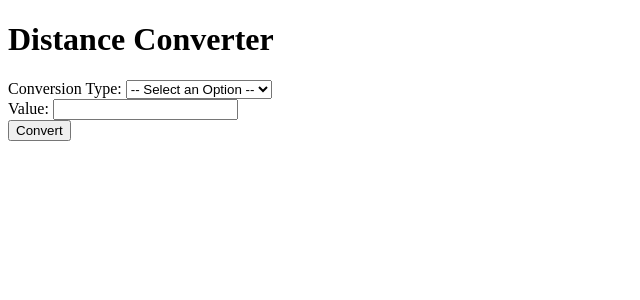
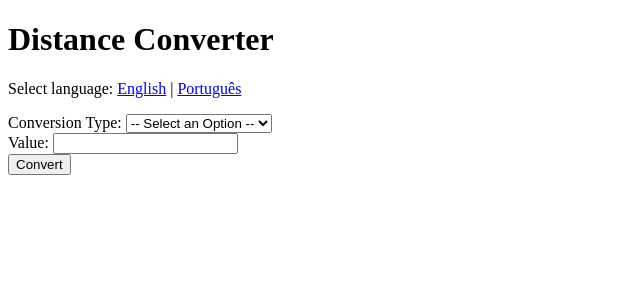
Before and after one commit to guiathayde/distance-converter-spring-java, a Spring Boot app: page / in a window 1280 px wide. Shown: the top 300 px of the page, without its empty margins (0-640 px from the left). Run offline with Spring Boot 4, Linux system fonts and the light colour scheme.

Commit message:
feat: Implement manual language switching
This commit introduces functionality for you to manually switch the application language between English and Portuguese.

Changes include:
- Configured `SessionLocaleResolver` to store the selected locale in your session, defaulting to English.
- Added a `LocaleChangeInterceptor` that changes the locale based on a 'lang' request parameter (e.g., ?lang=en, ?lang=pt_BR).
- Updated `index.html` and `result.html` to include language selection links that utilize this 'lang' parameter.
- Added new internationalization keys for the language selection UI text to `messages.properties` and `messages_pt_BR.properties`.

You can now click on "English" or "Português" links to change the display language of the application. The selected language will persist throughout your session.

```diff
--- a/src/main/resources/messages.properties
+++ b/src/main/resources/messages.properties
@@ -25,3 +25,8 @@ unit.feet=feet
 error.invalidInput=Invalid conversion type or value. Please check your input.
 error.missingOption=Please select a conversion type.
 error.missingValue=Please enter a value to convert.
+
+# Language Selection
+language.select=Select language:
+language.english=English
+language.portuguese=Portuguese
--- a/src/main/resources/messages_pt_BR.properties
+++ b/src/main/resources/messages_pt_BR.properties
@@ -25,3 +25,8 @@ unit.feet=pés
 error.invalidInput=Tipo de conversão ou valor inválido. Por favor, verifique sua entrada.
 error.missingOption=Por favor, selecione um tipo de conversão.
 error.missingValue=Por favor, insira um valor para converter.
+
+# Seleção de Idioma
+language.select=Selecione o idioma:
+language.english=Inglês
+language.portuguese=Português
--- a/src/main/resources/templates/index.html
+++ b/src/main/resources/templates/index.html
@@ -6,6 +6,14 @@
 </head>
 <body>
     <h1 th:text="#{form.title}">Distance Converter</h1>
+
+    <div>
+      <p>
+        <span th:text="#{language.select}">Select language:</span>
+        <a th:href="@{${#httpServletRequest.requestURI}(lang='en')}">English</a> |
+        <a th:href="@{${#httpServletRequest.requestURI}(lang='pt_BR')}">Português</a>
+      </p>
+    </div>
 
     <form action="/" method="post">
         <div>
```
Also changed, not shown: src/main/java/com/guiathayde/distanceconverter/config/WebConfig.java (added, +34 -0 lines), src/main/resources/templates/result.html (+8 -0 lines).
